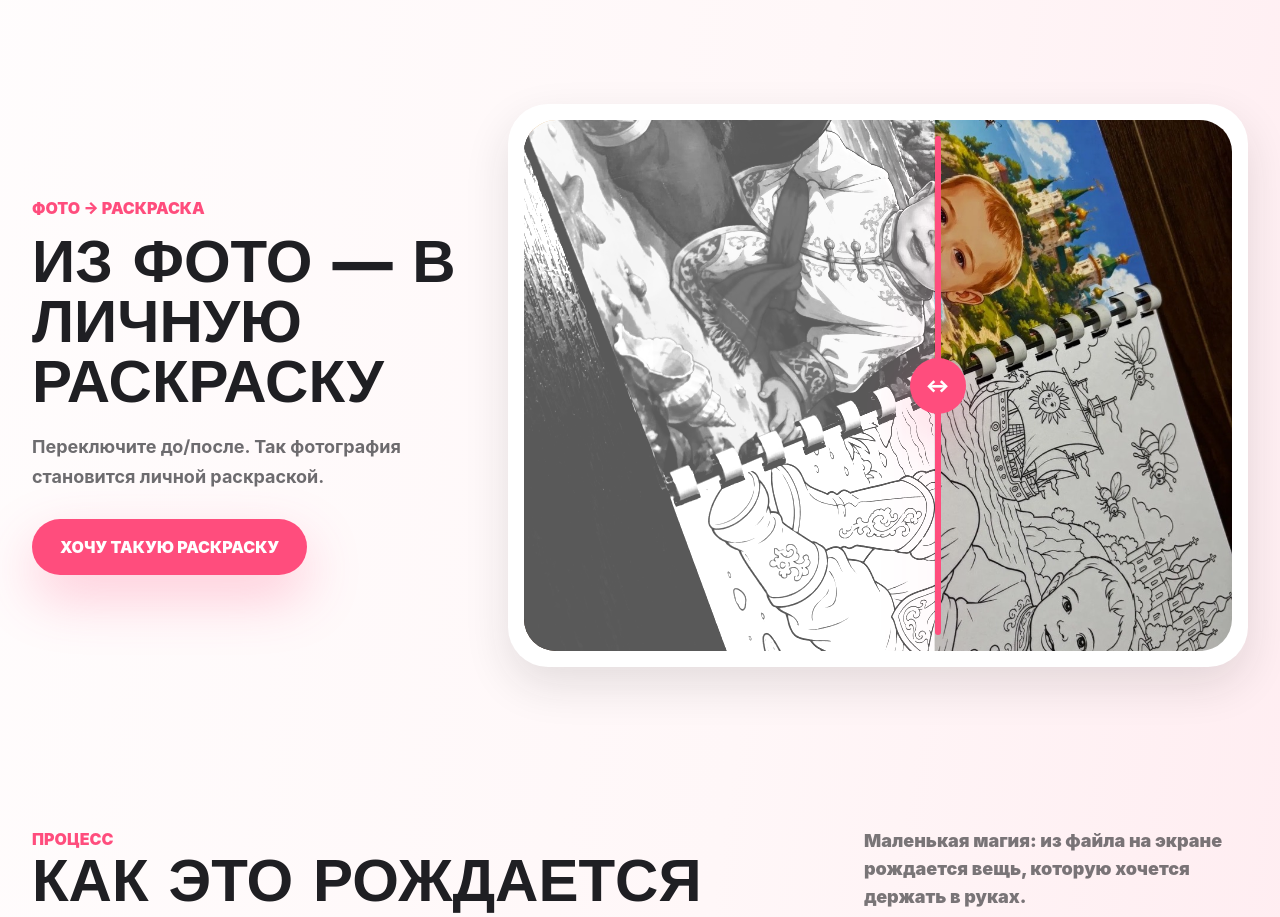
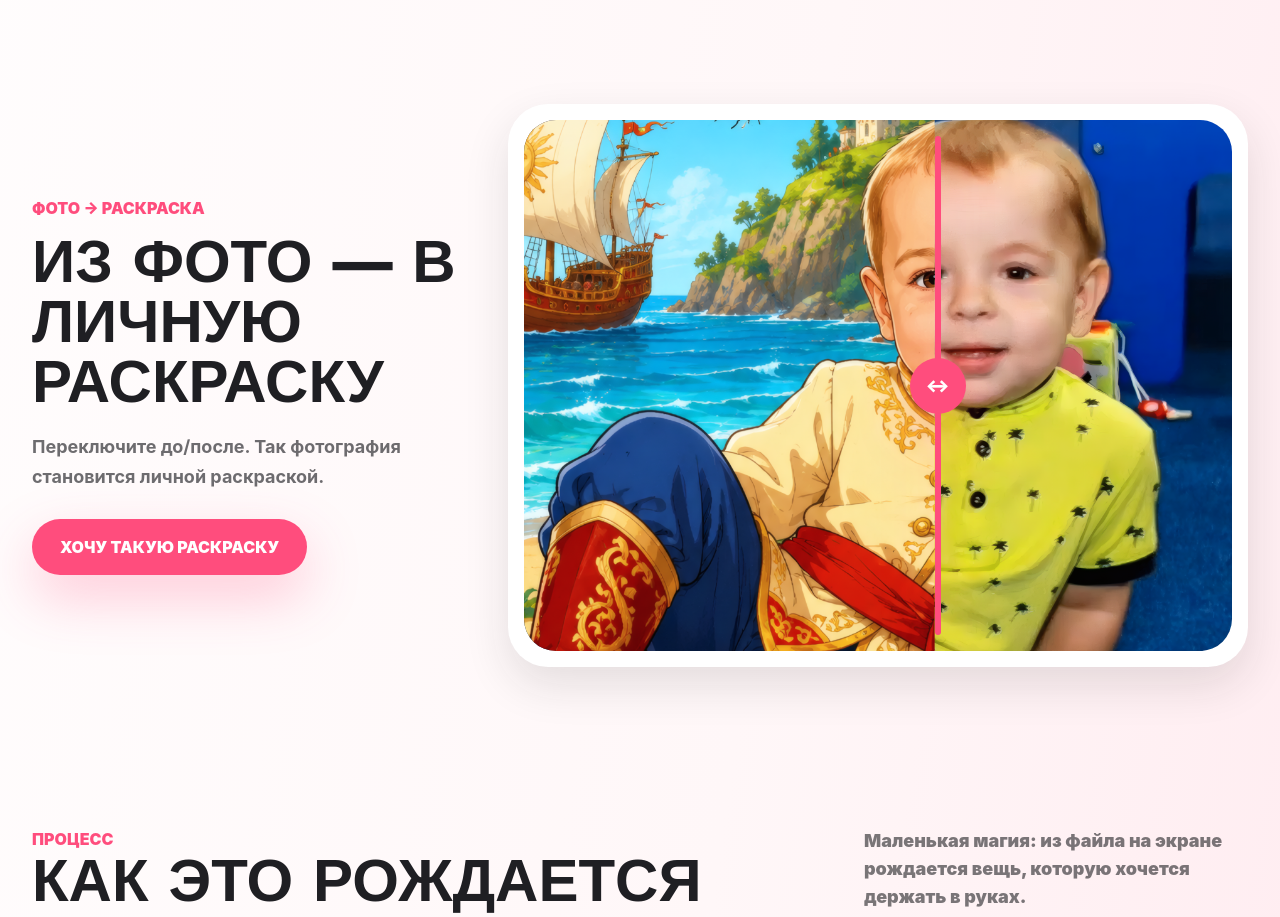
Before and after one commit to korewkov/nasha-pechat, a Next.js app: page / in a window 1280 px wide. Shown: the part 3040-3957 px from the top of the page. Built offline with nearby package versions, Linux system fonts and the light colour scheme; no server answers; a web font is replaced by a local one.

Commit message:
Update coloring slider images

```diff
--- a/src/components/ver2/Ver2Landing.tsx
+++ b/src/components/ver2/Ver2Landing.tsx
@@ -602,13 +602,12 @@ function ColoringSlider() {
       </div>
       <div className="relative overflow-hidden rounded-[1.75rem] bg-white p-2 shadow-paper sm:p-4 lg:rounded-[2.5rem]">
         <div className="relative aspect-[4/3] overflow-hidden rounded-[1.35rem] lg:rounded-[2rem]">
-          <Image src="/works/optimized/coloring-2.jpg" alt="Фото до превращения в раскраску" fill className="object-cover" />
+          <Image src="/images/coloring/photo-before.png" alt="Фото до превращения в раскраску" fill className="object-cover" />
           <div
             className="absolute inset-0 overflow-hidden"
             style={{ clipPath: `inset(0 ${100 - position}% 0 0)` }}
           >
-            <Image src="/works/optimized/coloring-2.jpg" alt="Контурная версия раскраски" fill className="object-cover grayscale contrast-200 brightness-125" />
-            <div className="absolute inset-0 bg-white/35 mix-blend-screen" />
+            <Image src="/images/coloring/coloring-after.png" alt="Контурная версия раскраски" fill className="object-cover" />
           </div>
           <div
             className="pointer-events-none absolute inset-y-4 z-10 w-1.5 rounded-full bg-pinkBrand shadow-sticker"
```
Also changed, not shown: public/images/coloring/coloring-after.png (added), public/images/coloring/photo-before.png (added).
